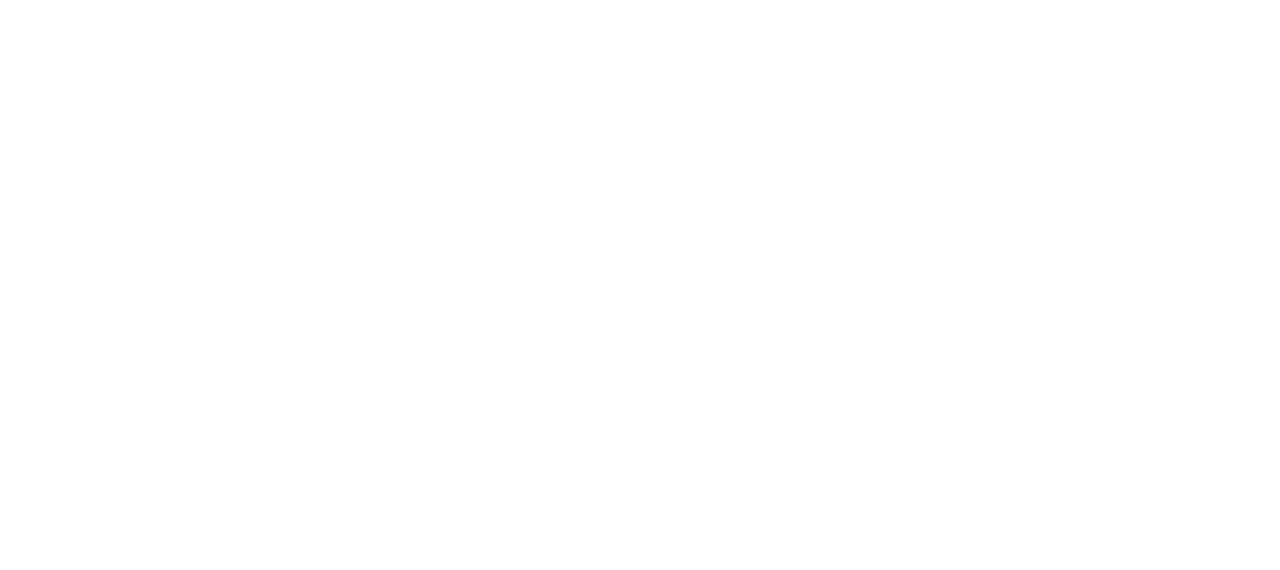
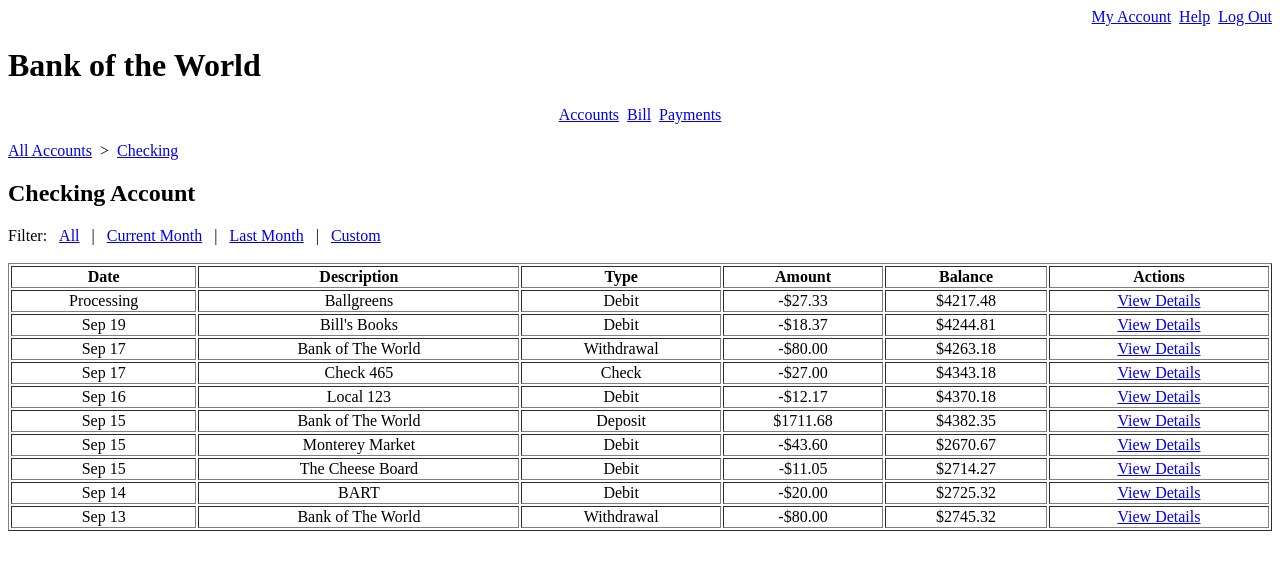
Before and after one commit to 20182685/REPASO_EC1, a plain HTML site: page index.html in a window 1280 px wide. Drawn offline with Linux system fonts and the light colour scheme.

Commit message:
Commit de avance

```diff
--- a/index.html
+++ b/index.html
@@ -4,9 +4,138 @@
     <meta charset="UTF-8">
     <meta http-equiv="X-UA-Compatible" content="IE=edge">
     <meta name="viewport" content="width=device-width, initial-scale=1.0">
-    <title>Document</title>
+    <title>Bank of The World</title>
+    <link rel="stylesheet" type="text/css" href="styles.css">
 </head>
     <body>
-
+        <div align="right">
+            <table class="account_table">
+                <tr><a href="my_account.html">My Account</a></tr>&nbsp
+                <tr><a href="help.html">Help</a></tr>&nbsp
+                <tr><a href="log_out.html">Log Out</a></tr>
+            </table>
+        </div>
+        <h1>Bank of the World</h1>
+        <div align="center">
+            <table class="management_table">
+                <tr><a href="accounts.html">Accounts</a></tr>&nbsp
+                <tr><a href="bill.html">Bill</a></tr>&nbsp
+                <tr><a href="payments.html">Payments</a></tr>
+            </table>
+        </div>
+        <br>
+        <div align="left">
+            <table class="breadcrum_table">
+                <tr><a href="all_accounts.html">All Accounts</a></tr>&nbsp
+                <label>>&nbsp&nbsp</label>
+                <tr><a href="checking.html">Checking</a></tr>
+            </table>
+        </div>
+        <h2>Checking Account</h2>
+        <div align="left">
+            <label>Filter:&nbsp</label>
+            <table class="filter_table">
+                &nbsp<tr><a href="all.html">All</a></tr>&nbsp
+                <label>&nbsp|&nbsp</label>
+                &nbsp<tr><a href="current_month.html">Current Month</a></tr>&nbsp
+                <label>&nbsp|&nbsp</label>
+                &nbsp<tr><a href="last_month.html">Last Month</a></tr>&nbsp
+                <label>&nbsp|&nbsp</label>
+                &nbsp<tr><a href="custom.html">Custom</a></tr>
+            </table>
+        </div>
+        <br>
+        <div align="center">
+            <table width="100%" height="100%" border="1px">
+                <tr align="center">
+                    <th>Date</th>
+                    <th>Description</th>
+                    <th>Type</th>
+                    <th>Amount</th>
+                    <th>Balance</th>
+                    <th>Actions</th>
+                </tr>
+                <tr align="center">
+                    <td>Processing</td>
+                    <td>Ballgreens</td>
+                    <td>Debit</td>
+                    <td>-$27.33</td>
+                    <td>$4217.48</td>
+                    <td><a href="view_details.html">View Details</a></td>
+                </tr>
+                <tr align="center">
+                    <td>Sep 19</td>
+                    <td>Bill's Books</td>
+                    <td>Debit</td>
+                    <td>-$18.37</td>
+                    <td>$4244.81</td>
+                    <td><a href="view_details.html">View Details</a></td>
+                </tr>
+                <tr align="center">
+                    <td>Sep 17</td>
+                    <td>Bank of The World</td>
+                    <td>Withdrawal</td>
+                    <td>-$80.00</td>
+                    <td>$4263.18</td>
+                    <td><a href="view_details.html">View Details</a></td>
+                </tr>
+                <tr align="center">
+                    <td>Sep 17</td>
+                    <td>Check 465</td>
+                    <td>Check</td>
+                    <td>-$27.00</td>
+                    <td>$4343.18</td>
+                    <td><a href="view_details.html">View Details</a></td>
+                </tr>
+                <tr align="center">
+                    <td>Sep 16</td>
+                    <td>Local 123</td>
+                    <td>Debit</td>
+                    <td>-$12.17</td>
+                    <td>$4370.18</td>
+                    <td><a href="view_details.html">View Details</a></td>
+                </tr>
+                <tr align="center">
+                    <td>Sep 15</td>
+                    <td>Bank of The World</td>
+                    <td>Deposit</td>
+                    <td>$1711.68</td>
+                    <td>$4382.35</td>
+                    <td><a href="view_details.html">View Details</a></td>
+                </tr>
+                <tr align="center">
+                    <td>Sep 15</td>
+                    <td>Monterey Market</td>
+                    <td>Debit</td>
+                    <td>-$43.60</td>
+                    <td>$2670.67</td>
+                    <td><a href="view_details.html">View Details</a></td>
+                </tr>
+                <tr align="center">
+                    <td>Sep 15</td>
+                    <td>The Cheese Board</td>
+                    <td>Debit</td>
+                    <td>-$11.05</td>
+                    <td>$2714.27</td>
+                    <td><a href="view_details.html">View Details</a></td>
+                </tr>
+                <tr align="center">
+                    <td>Sep 14</td>
+                    <td>BART</td>
+                    <td>Debit</td>
+                    <td>-$20.00</td>
+                    <td>$2725.32</td>
+                    <td><a href="view_details.html">View Details</a></td>
+                </tr>
+                <tr align="center">
+                    <td>Sep 13</td>
+                    <td>Bank of The World</td>
+                    <td>Withdrawal</td>
+                    <td>-$80.00</td>
+                    <td>$2745.32</td>
+                    <td><a href="view_details.html">View Details</a></td>
+                </tr>
+            </table>
+        </div>
     </body>
 </html>
```
